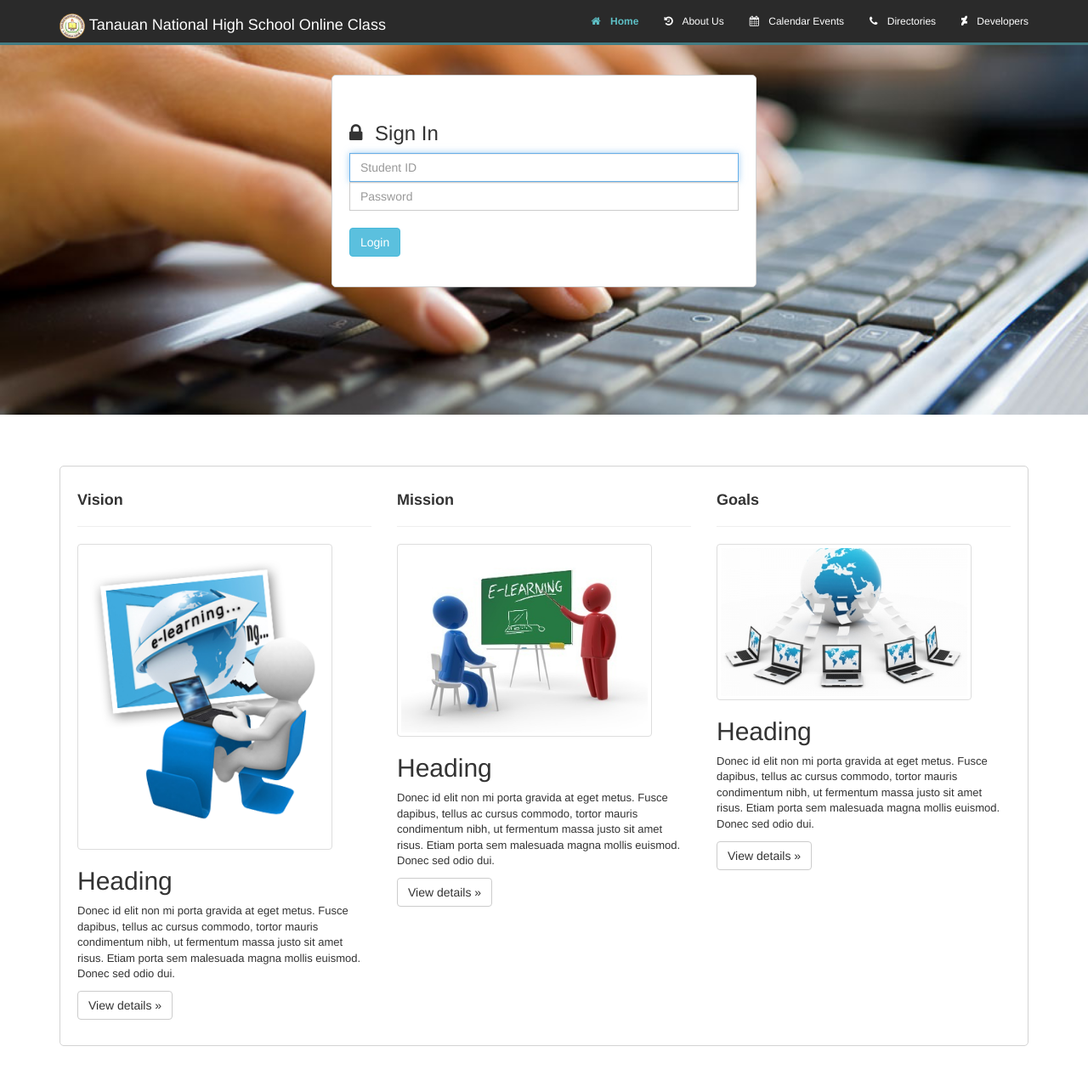
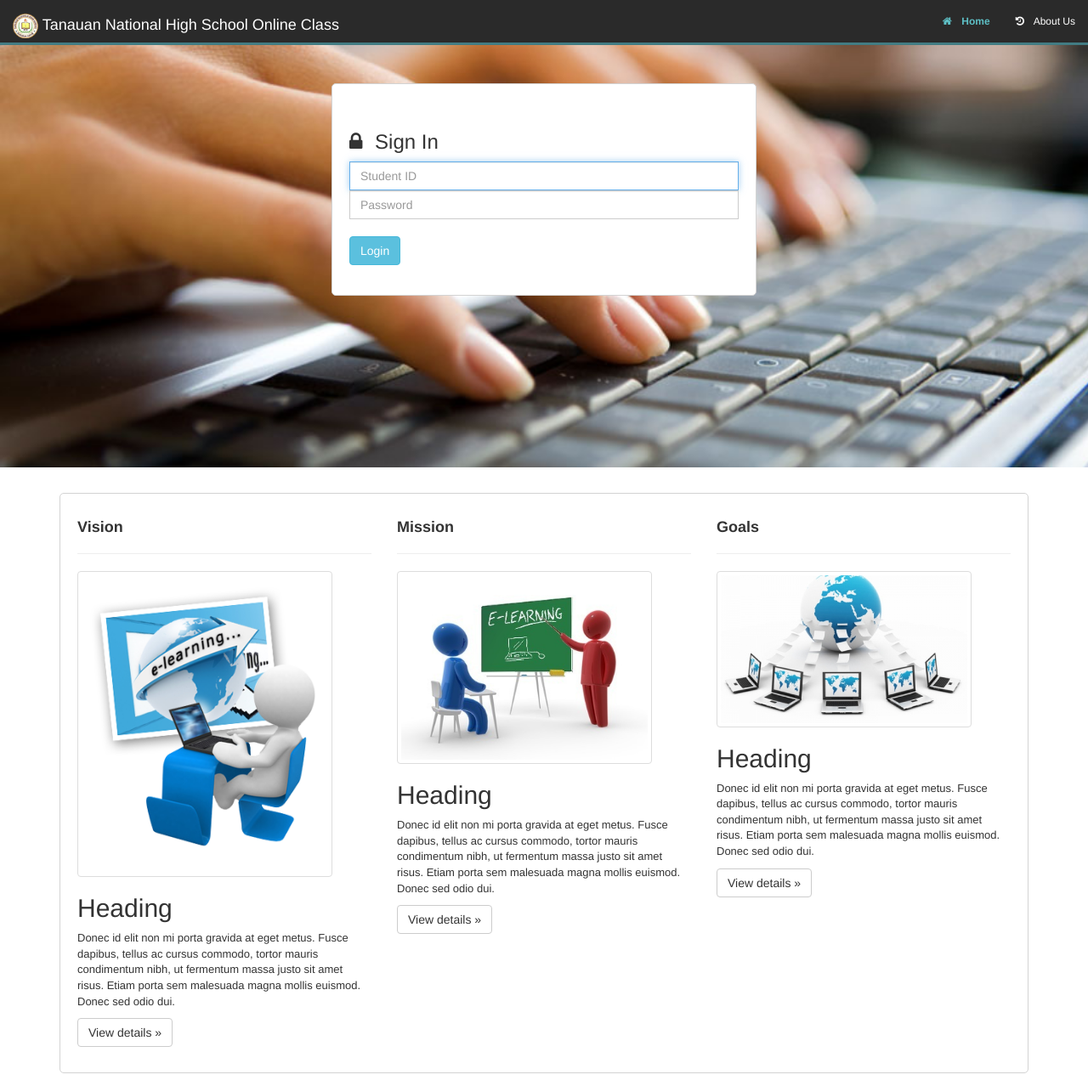
Before and after one commit to sonitgregorio/tnhs, a CodeIgniter app: page /database/ in a window 1280 px wide. Shown: the whole page at 85% size. Before the commit the page ends 1231 px from the top, so only its background shows below. Run offline with CodeIgniter, Linux system fonts and the light colour scheme.

Commit message:
Navbar Fixed

```diff
--- a/application/views/index.php
+++ b/application/views/index.php
@@ -1,9 +1,8 @@
-    <div style="margin-top: -20px">
-        <img src="assets/images/background.jpg" width="100%">
-    </div>
+    <div class="jumbotron" style="background-image:url(assets/images/background.jpg);background-size:cover;height:500px">
+        <!-- <img src="assets/images/background.jpg" width="100%"> -->
 
 
-    <div style="z-index: 1; margin-top: -400px" class="container">
+        <div class="container">
                 <div class="book_index login_container_design">
                     <div class="row" style="width: auto; padding: 15px">
                         <h3 class="form-signin-heading">
@@ -23,8 +22,17 @@
             </div>
 
 
+
+
+
+    </div>
+
+
+
+
+
     <div class="container">
-        <div class="book_index"  style="position:static; margin-top: 210px">
+        <div class="book_index"  style="">
             <div class="row">
                 <div class="col-md-4">
                     <h4><b>Vision</b></h4>
--- a/application/views/templates/navigation.php
+++ b/application/views/templates/navigation.php
@@ -1,13 +1,89 @@
 <nav class="navbar navbar-default navbar-fixed-top">
-    <div class="container">
-        <div class="navbar-header">
-            <button type="button" class="navbar-toggle collapsed" data-toggle="collapse" data-target="#navbar" aria-expanded="false" aria-controls="navbar">
+  <div class="container-fluid">
+    <!-- Brand and toggle get grouped for better mobile display -->
+    <div class="navbar-header">
+      <button type="button" class="navbar-toggle collapsed" data-toggle="collapse" data-target="#bs-example-navbar-collapse-1" aria-expanded="false">
+        <span class="sr-only">Toggle navigation</span>
+        <span class="icon-bar"></span>
+        <span class="icon-bar"></span>
+        <span class="icon-bar"></span>
+      </button>
+       <a class="navbar-brand" href="#">
+        <img alt="Brand" src="assets/images/tnhs_logo.png" style="height: 30px;width: 30px">
+        Tanauan National High School Online Class</a>
+      </a>
+    </div>
+
+    <!-- Collect the nav links, forms, and other content for toggling -->
+    <div class="collapse navbar-collapse" id="bs-example-navbar-collapse-1">
+
+      <ul class="nav navbar-nav navbar-right">
+            <li class="active">
+                    <a href="index.php">
+                        <span class="fa fa-home"></span>
+                        Home
+                    </a>
+                </li>
+                <li>
+                    <a href="#about">
+                        <span class="fa fa-history"></span>
+                        About Us
+                    </a>
+                </li>
+      </ul>
+    </div><!-- /.navbar-collapse -->
+  </div><!-- /.container-fluid -->
+</nav>
+
+
+
+
+
+
+
+
+
+
+
+
+
+
+
+
+
+
+
+
+
+
+
+
+
+
+
+
+<!-- <nav class="navbar navbar-default navbar-fixed-top">
+  <div class="container-fluid">
+    <div class="navbar-header">
+      <a class="navbar-brand" href="#">
+        <img alt="Brand" src="assets/images/tnhs_logo.png" style="height: 30px;width: 30px">
+        Tanauan National High School Online Class</a>
+      </a>
+    </div>
+  </div>
+</nav> -->
+
+
+
+<!-- <nav class="navbar navbar-default navbar-fixed-top">
+    <div class="navbar-header"> -->
+            <!-- <button type="button" class="navbar-toggle collapsed" data-toggle="collapse" data-target="#navbar" aria-expanded="false" aria-controls="navbar">
                 <span class="sr-only">Toggle navigation</span>
                 <span class="icon-bar"></span>
                 <span class="icon-bar"></span>
                 <span class="icon-bar"></span>
-            </button>
-            <a class="navbar-brand" href="index.php">
+            </button> -->
+          <!--   <a class="navbar-brand" href="index.php">
                 <span><img src="assets/images/tnhs_logo.png" style="height: 30px;width: 30px"></span>
                 Tanauan National High School Online Class</a>
         </div>
@@ -39,11 +115,10 @@
                 </li>
                 <li>
                     <a href="#contact">
-                        <span class="fa fa-deviantart"></span>
-                        Developers
-                    </a>
+                       <!--  <span class="fa fa-deviantart"></span>
+                        Developers -->
+                  <!--   </a>
                 </li>
             </ul>
-        </div><!--/.nav-collapse -->
-    </div>
-</nav>
+        </div>
+</nav> -->
```
Lines whose indentation alone changed are shown as unchanged.
